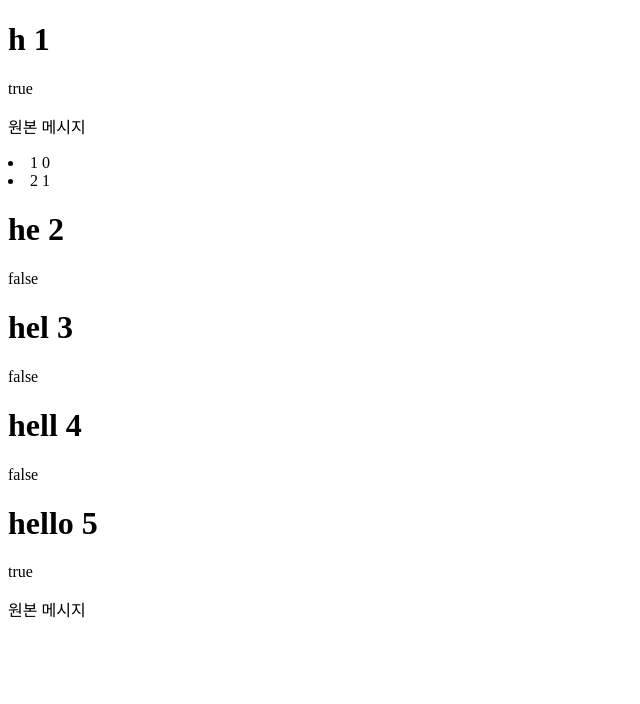
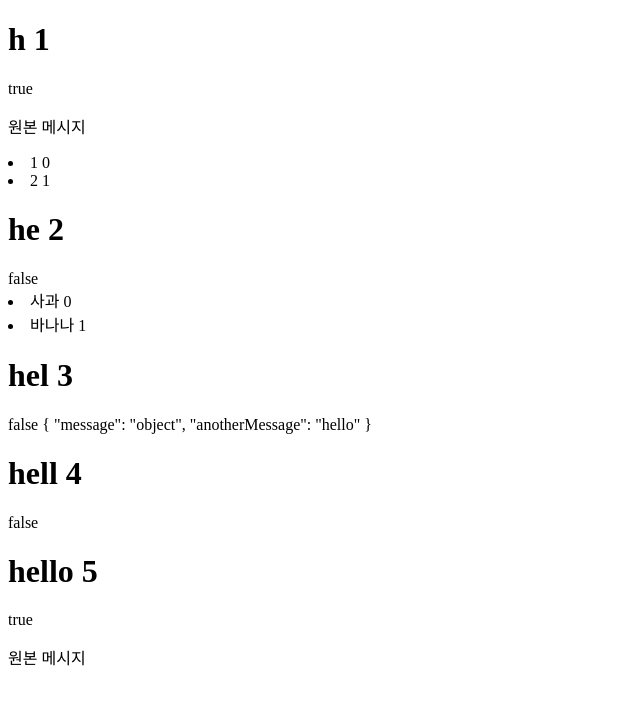
Before and after one commit to Dowap2/learning-vue, a Vue app: page / in a window 1280 px wide. Shown: the top 704 px of the page, without its empty margins (0-640 px from the left). Built offline with nearby package versions, Linux system fonts and the light colour scheme.

Commit message:
relay props to obj and array

```diff
--- a/src/App.vue
+++ b/src/App.vue
@@ -1,8 +1,18 @@
 <template>
   <div id="app">
     <HelloWorld msg="h" num="1" v-bind:seen="true" v-bind:list="[1, 2]" />
-    <HelloWorld msg="he" num="2" v-bind:seen="false" />
-    <HelloWorld msg="hel" num="3" v-bind:seen="false" />
+    <HelloWorld
+      msg="he"
+      num="2"
+      v-bind:seen="false"
+      v-bind:list="['사과', '바나나']"
+    />
+    <HelloWorld
+      msg="hel"
+      num="3"
+      v-bind:seen="false"
+      v-bind:obj="{ message: 'object', anotherMessage: 'hello' }"
+    />
     <HelloWorld msg="hell" num="4" v-bind:seen="false" />
     <HelloWorld msg="hello" num="5" v-bind:seen="true" />
   </div>
--- a/src/components/HelloWorld.vue
+++ b/src/components/HelloWorld.vue
@@ -4,6 +4,7 @@
     {{ seen }}
     <p v-if="seen">원본 메시지</p>
     <li v-for="(item, i) in list">{{ item }} {{ i }}</li>
+    {{ obj }}
   </div>
 </template>
 
@@ -14,7 +15,8 @@ export default {
     msg: String,
     num: Number,
     seen: Boolean,
-    list: Array
+    list: Array,
+    obj: Object
   }
 };
 </script>
```
